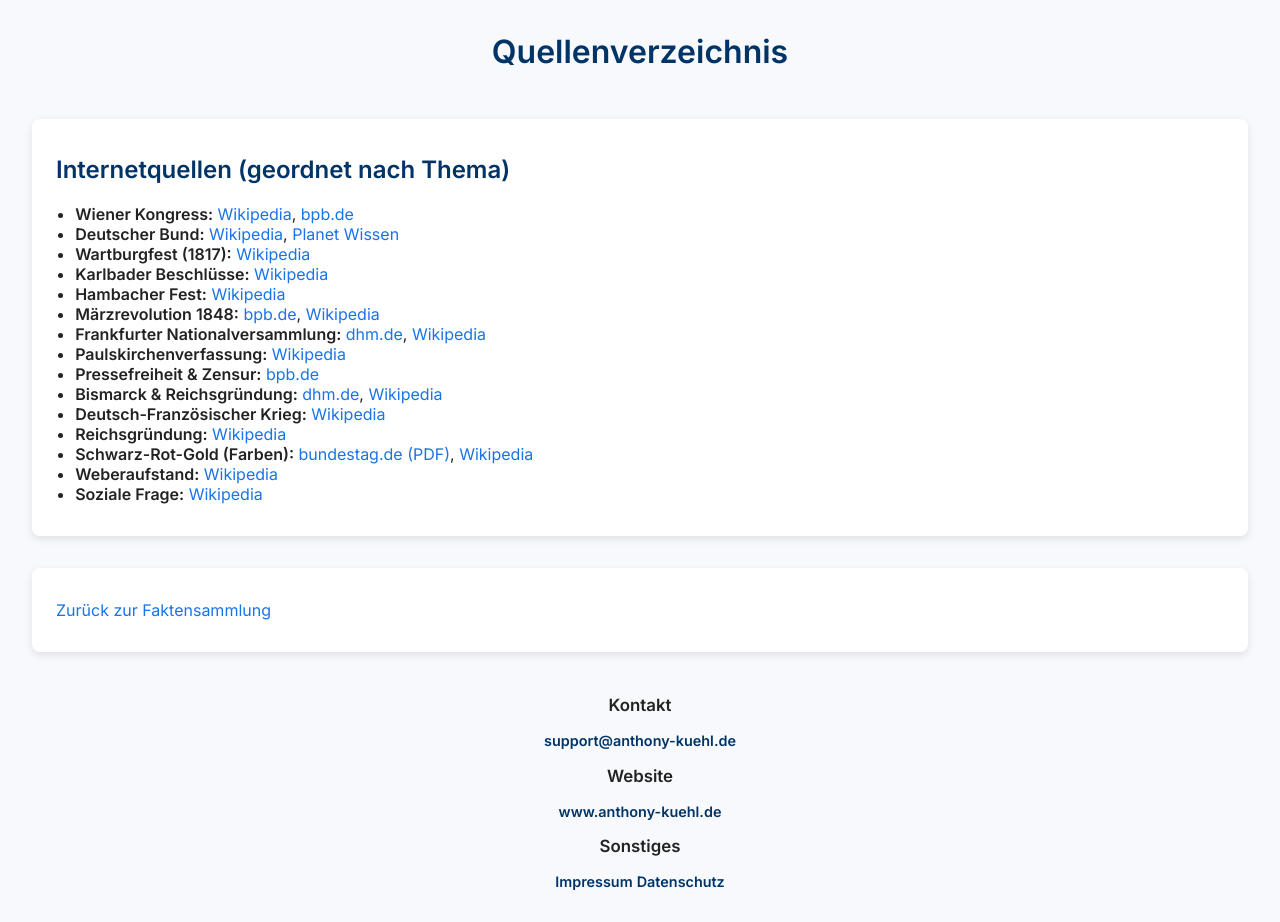
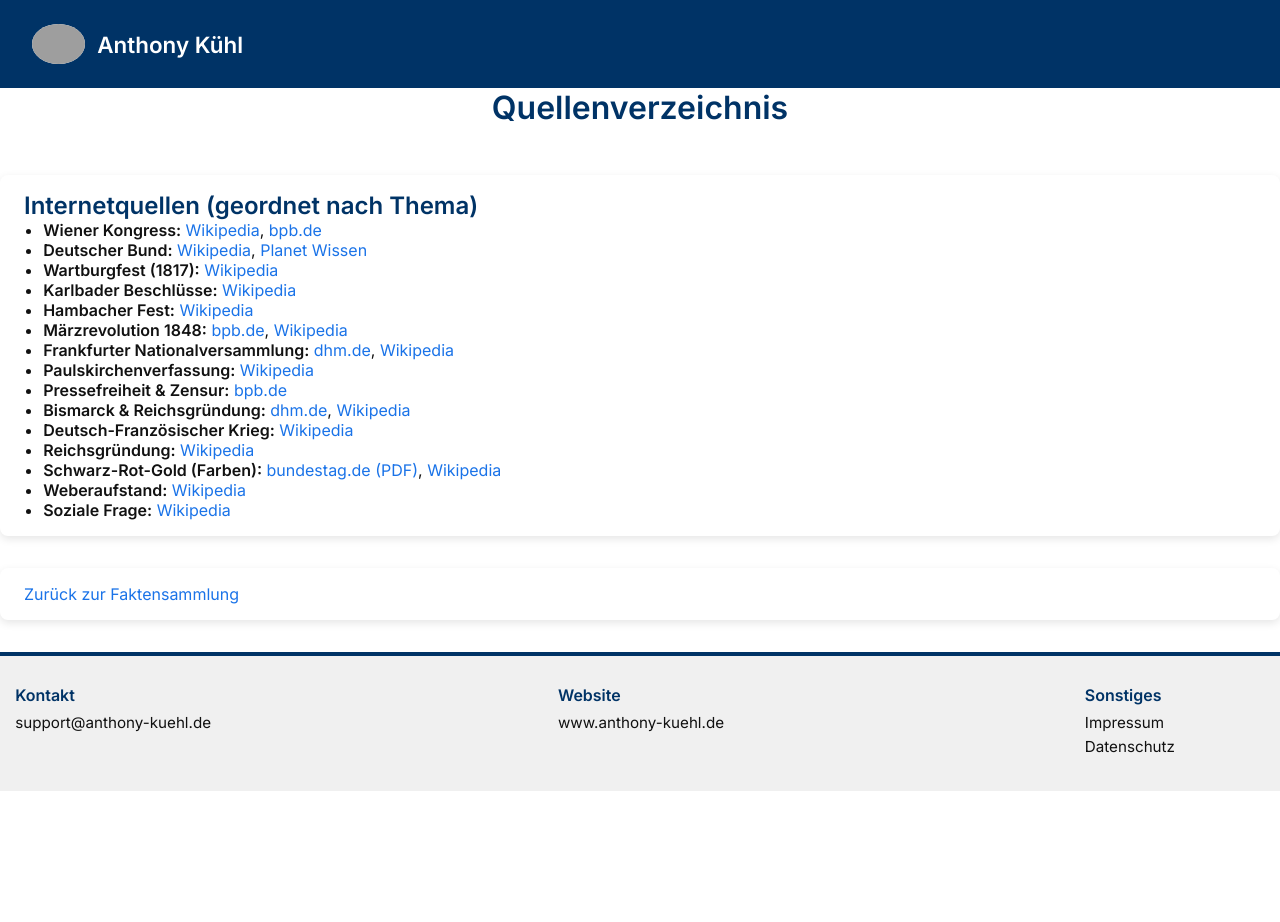
Before and after one commit to Mediateam-Ros/mystery, a plain HTML site: page quellen.html in a window 1280 px wide. After the commit the page ends 800 px from the top, so only its background shows below. Drawn offline with Linux system fonts and the light colour scheme; grey boxes are pictures that could not be loaded.

Commit message:
quellen überarbeiten

```diff
--- a/quellen.html
+++ b/quellen.html
@@ -1,16 +1,63 @@
 <!DOCTYPE html>
 <html lang="de">
+
 <head>
   <meta charset="UTF-8">
   <meta name="viewport" content="width=device-width, initial-scale=1">
   <title>Quellen – Historische Begriffe</title>
   <link href="https://fonts.googleapis.com/css2?family=Inter:wght@400;600&display=swap" rel="stylesheet">
   <style>
+    :root {
+      --primary: #003366;
+      /* Dunkles Blau */
+      --accent: #ffc107;
+      /* Gelb/Gold */
+      --background: #ffffff;
+      --text: #111111;
+      --muted: #444;
+      --footer-bg: #f0f0f0;
+    }
+
+    * {
+      box-sizing: border-box;
+      margin: 0;
+      padding: 0;
+    }
+
     body {
       font-family: 'Inter', sans-serif;
-      margin: 2em;
-      background-color: #f7f9fc;
-      color: #222;
+      background-color: var(--background);
+      color: var(--text);
+      display: flex;
+      flex-direction: column;
+      min-height: 100vh;
+    }
+
+    header {
+      background: var(--primary);
+      color: white;
+      padding: 1.5em 2em;
+      display: flex;
+      align-items: center;
+      justify-content: space-between;
+      flex-wrap: wrap;
+    }
+
+    .logo {
+      display: flex;
+      align-items: center;
+      gap: 0.75em;
+    }
+
+    .logo img {
+      height: 40px;
+      border-radius: 50%;
+      background: white;
+    }
+
+    .logo span {
+      font-size: 1.4em;
+      font-weight: 600;
     }
 
     h1 {
@@ -24,7 +71,7 @@
       background: #fff;
       padding: 1em 1.5em;
       border-radius: 8px;
-      box-shadow: 0 3px 8px rgba(0,0,0,0.1);
+      box-shadow: 0 3px 8px rgba(0, 0, 0, 0.1);
     }
 
     h2 {
@@ -45,18 +92,73 @@
     }
 
     footer {
-      text-align: center;
-      margin-top: 3em;
-      font-size: 0.9em;
+      background-color: var(--footer-bg);
+      padding: 2em 1em;
+      display: flex;
+      flex-wrap: wrap;
+      justify-content: space-between;
+      gap: 2em;
+      font-size: 0.95em;
+      border-top: 4px solid var(--primary);
     }
 
-    footer a {
-      color: #003366;
-      font-weight: 600;
+    .footer-column {
+      min-width: 180px;
+    }
+
+    .footer-column h3 {
+      font-size: 1.05em;
+      margin-bottom: 0.5em;
+      color: var(--primary);
+    }
+
+    .footer-column a {
+      display: block;
+      color: var(--text);
+      text-decoration: none;
+      margin: 0.3em 0;
+    }
+
+    .footer-column a:hover {
+      color: var(--primary);
+      text-decoration: underline;
+    }
+
+    @media (max-width: 700px) {
+      header {
+        flex-direction: column;
+        align-items: flex-start;
+      }
+
+      h1 {
+        font-size: 2em;
+      }
+
+      .iframe-wrapper {
+        padding-top: 100%;
+      }
+
+      footer {
+        flex-direction: column;
+        text-align: center;
+        align-items: center;
+      }
+
+      .footer-column {
+        width: 100%;
+      }
     }
   </style>
 </head>
+
 <body>
+
+  <header>
+    <div class="logo">
+      <img src="https://anthony-kuehl.de/assets/img/logo.png" alt="Logo" />
+      <span>Anthony Kühl</span>
+    </div>
+  </header>
 
   <h1>Quellenverzeichnis</h1>
 
@@ -65,11 +167,13 @@
     <ul>
       <li><strong>Wiener Kongress:</strong>
         <a href="https://de.wikipedia.org/wiki/Wiener_Kongress" target="_blank">Wikipedia</a>,
-        <a href="https://www.bpb.de/kurz-knapp/hintergrund-aktuell/211849/200-jahre-wiener-kongress" target="_blank">bpb.de</a>
+        <a href="https://www.bpb.de/kurz-knapp/hintergrund-aktuell/211849/200-jahre-wiener-kongress"
+          target="_blank">bpb.de</a>
       </li>
       <li><strong>Deutscher Bund:</strong>
         <a href="https://de.wikipedia.org/wiki/Deutscher_Bund" target="_blank">Wikipedia</a>,
-        <a href="https://www.planet-wissen.de/geschichte/deutsche_geschichte/deutscher_bund/index.html" target="_blank">Planet Wissen</a>
+        <a href="https://www.planet-wissen.de/geschichte/deutsche_geschichte/deutscher_bund/index.html"
+          target="_blank">Planet Wissen</a>
       </li>
       <li><strong>Wartburgfest (1817):</strong>
         <a href="https://de.wikipedia.org/wiki/Wartburgfest_(1817)" target="_blank">Wikipedia</a>
@@ -81,11 +185,13 @@
         <a href="https://de.wikipedia.org/wiki/Hambacher_Fest" target="_blank">Wikipedia</a>
       </li>
       <li><strong>Märzrevolution 1848:</strong>
-        <a href="https://www.bpb.de/themen/deutschlandarchiv/301280/die-maerzrevolution-1848-in-deutschland/" target="_blank">bpb.de</a>,
+        <a href="https://www.bpb.de/themen/deutschlandarchiv/301280/die-maerzrevolution-1848-in-deutschland/"
+          target="_blank">bpb.de</a>,
         <a href="https://de.wikipedia.org/wiki/M%C3%A4rzrevolution" target="_blank">Wikipedia</a>
       </li>
       <li><strong>Frankfurter Nationalversammlung:</strong>
-        <a href="https://www.dhm.de/lemo/kapitel/vormaerz-und-revolution/1848/frankfurter-nationalversammlung.html" target="_blank">dhm.de</a>,
+        <a href="https://www.dhm.de/lemo/kapitel/vormaerz-und-revolution/1848/frankfurter-nationalversammlung.html"
+          target="_blank">dhm.de</a>,
         <a href="https://de.wikipedia.org/wiki/Frankfurter_Nationalversammlung" target="_blank">Wikipedia</a>
       </li>
       <li><strong>Paulskirchenverfassung:</strong>
@@ -105,7 +211,8 @@
         <a href="https://de.wikipedia.org/wiki/Deutsche_Reichsgr%C3%BCndung" target="_blank">Wikipedia</a>
       </li>
       <li><strong>Schwarz-Rot-Gold (Farben):</strong>
-        <a href="https://www.bundestag.de/resource/blob/189012/e019dbe42ac60aab09dbb4e5c0dbd8d5/flagge-data.pdf" target="_blank">bundestag.de (PDF)</a>,
+        <a href="https://www.bundestag.de/resource/blob/189012/e019dbe42ac60aab09dbb4e5c0dbd8d5/flagge-data.pdf"
+          target="_blank">bundestag.de (PDF)</a>,
         <a href="https://de.wikipedia.org/wiki/Schwarz-Rot-Gold" target="_blank">Wikipedia</a>
       </li>
       <li><strong>Weberaufstand:</strong>
```
